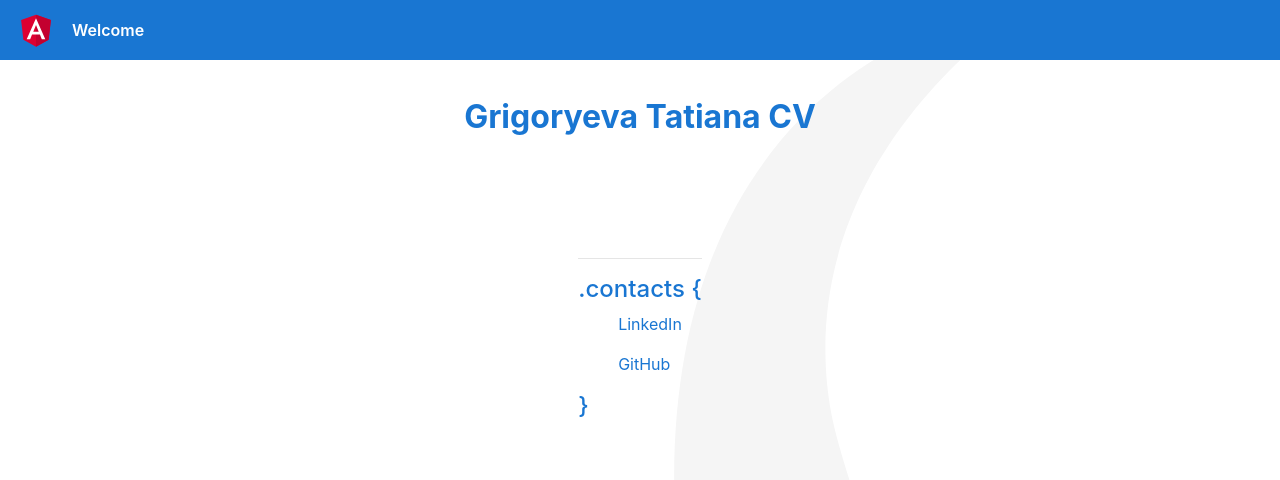
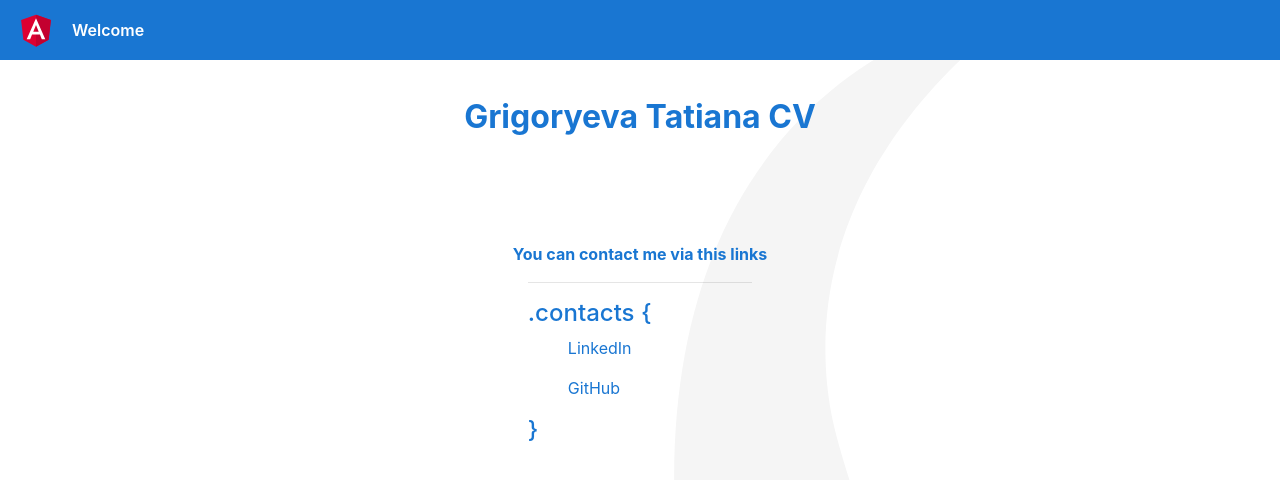
Before and after one commit to ShrinkingUniverse/my-cv-app, an Angular app: page /contacts in a window 1280 px wide. Shown: the top 480 px of the page. Built offline with nearby package versions, Linux system fonts and the light colour scheme.

Commit message:
contact fixed

```diff
--- a/src/app/contacts/contacts.component.html
+++ b/src/app/contacts/contacts.component.html
@@ -6,9 +6,9 @@
 
 <div class="content">
   <form>
-    <div class="row h2 card-container">
+    <div class="row card-container">
       <span>
-        {{title}}
+        {{ title }}
       </span>
     </div>
 
--- a/src/app/contacts/contacts.component.ts
+++ b/src/app/contacts/contacts.component.ts
@@ -7,9 +7,9 @@ import { Contact } from './contact.model';
   styleUrls: ['./contacts.component.css']
 })
 export class ContactsComponent implements OnInit {
-  title: "You can contact me via this links"
+  title: string = 'You can contact me via this links';
 
-  myLinks: Contact[] =[
+  myLinks: Contact[] = [
     new Contact( "LinkedIn", "https://www.linkedin.com/in/tatiana-grigoryeva-a25263235"),
     new Contact( "GitHub", "https://github.com/ShrinkingUniverse")
   ]
```
